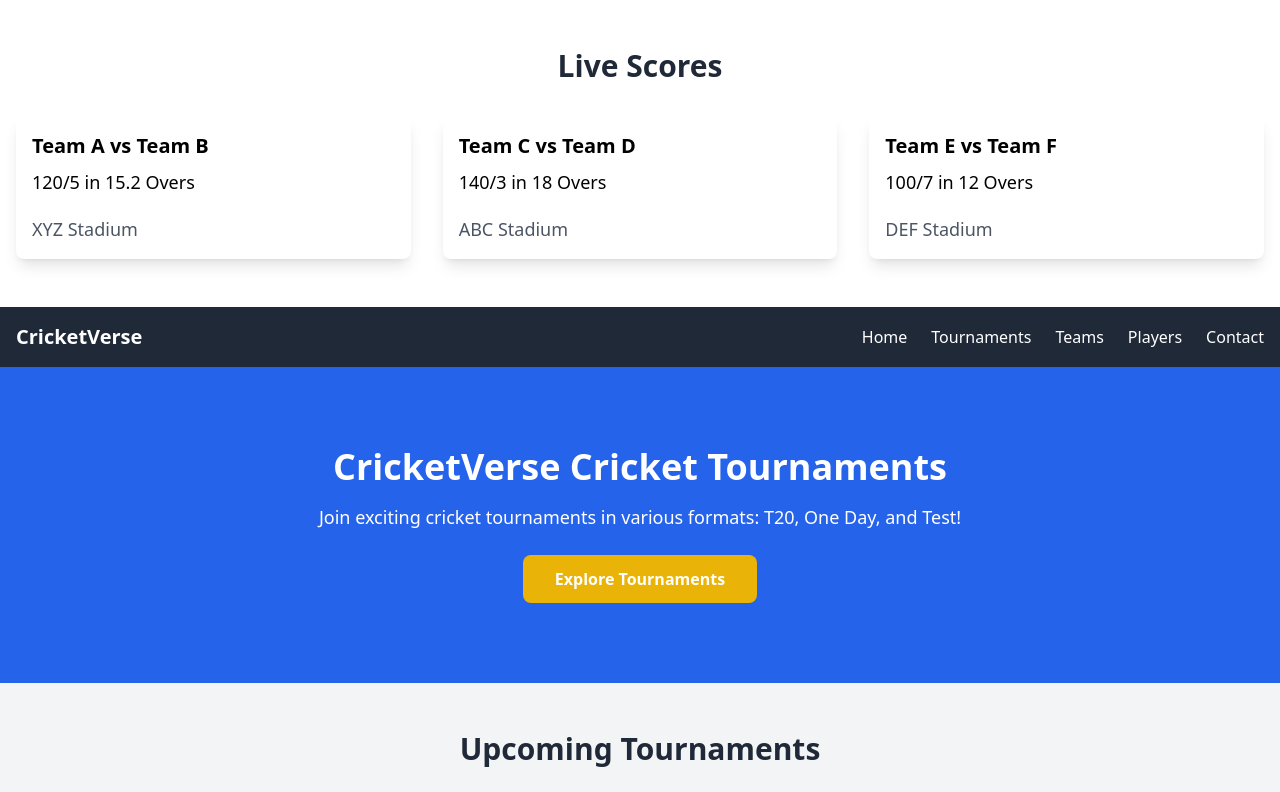
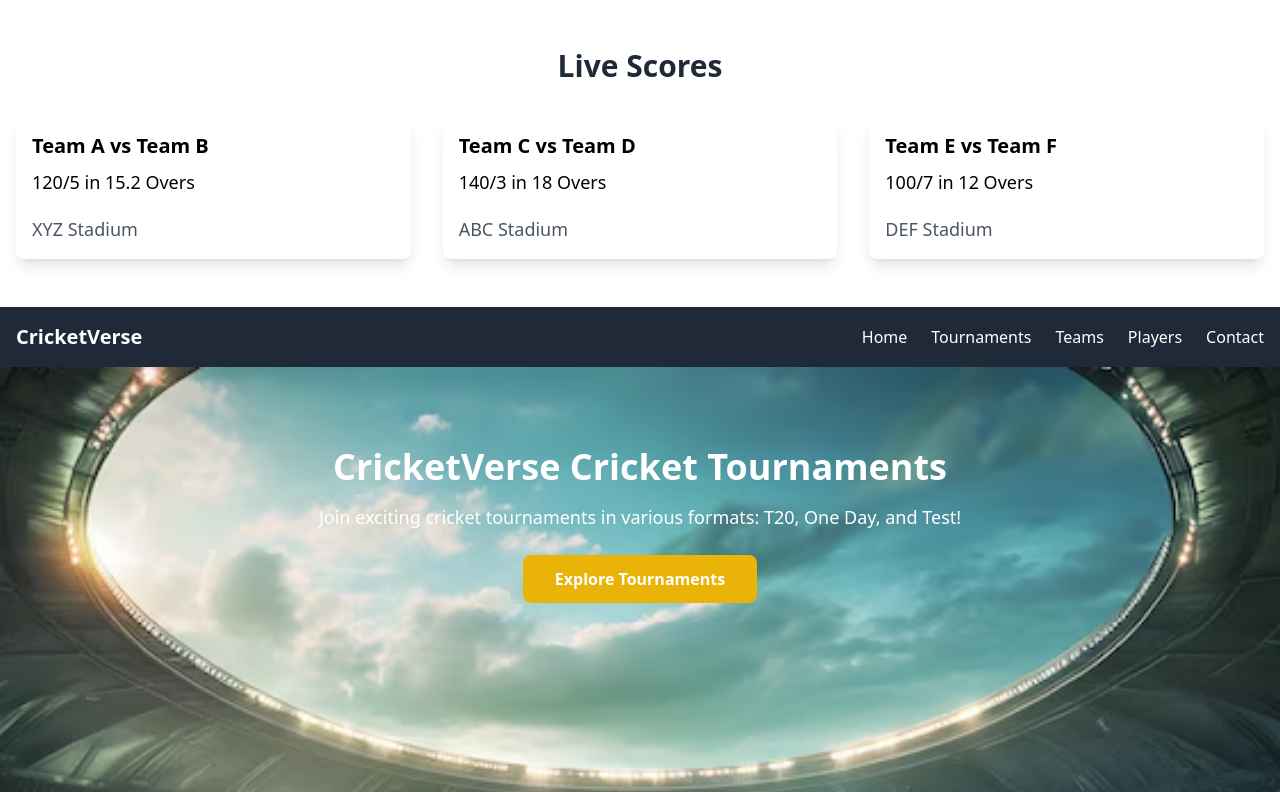
Before and after one commit to Ketanop321/cricket-website, a React (Create React App) app: page / in a window 1280 px wide. Shown: the top 792 px of the page. Built offline with nearby package versions, Linux system fonts and the light colour scheme.

Commit message:
added cricket background image in hero section

```diff
--- a/package.json
+++ b/package.json
@@ -6,6 +6,7 @@
     "@testing-library/jest-dom": "^5.17.0",
     "@testing-library/react": "^13.4.0",
     "@testing-library/user-event": "^13.5.0",
+    "lottie-react": "^2.4.0",
     "react": "^18.3.1",
     "react-dom": "^18.3.1",
     "react-router-dom": "^6.26.2",
--- a/src/homepage.js
+++ b/src/homepage.js
@@ -99,15 +99,21 @@ const HomePage = () => {
   return (
     <div className="bg-gray-100 min-h-screen">
       {/* Hero Section */}
-      <section className="bg-blue-600 text-white py-20 text-center">
+      <section
+  className="bg-blue-600 text-white py-20 text-center bg-cover bg-center opacity-9"
+  style={{ backgroundImage: "url('/cricketstadium.avif')", minHeight: '800px' }}
+>
   <h1 className="text-4xl font-bold">CricketVerse Cricket Tournaments</h1>
-        <p className="mt-4 text-lg">Join exciting cricket tournaments in various formats: T20, One Day, and Test!</p>
+  <p className="mt-4 text-lg">
+    Join exciting cricket tournaments in various formats: T20, One Day, and Test!
+  </p>
   <Link to="/tournaments">
     <button className="bg-yellow-500 hover:bg-yellow-400 text-white px-8 py-3 mt-6 font-semibold rounded-lg">
       Explore Tournaments
     </button>
   </Link>
 </section>
+
 
       {/* Registration Form - shown when "Register" button is clicked */}
       {isFormVisible && (
```
Also changed, not shown: src/css/cricketstadium.css (added, +21 -0 lines), public/cricketstadium.avif (added), 1 other file (tests, documents, lock files or other folders). Lines whose indentation alone changed are shown as unchanged.
